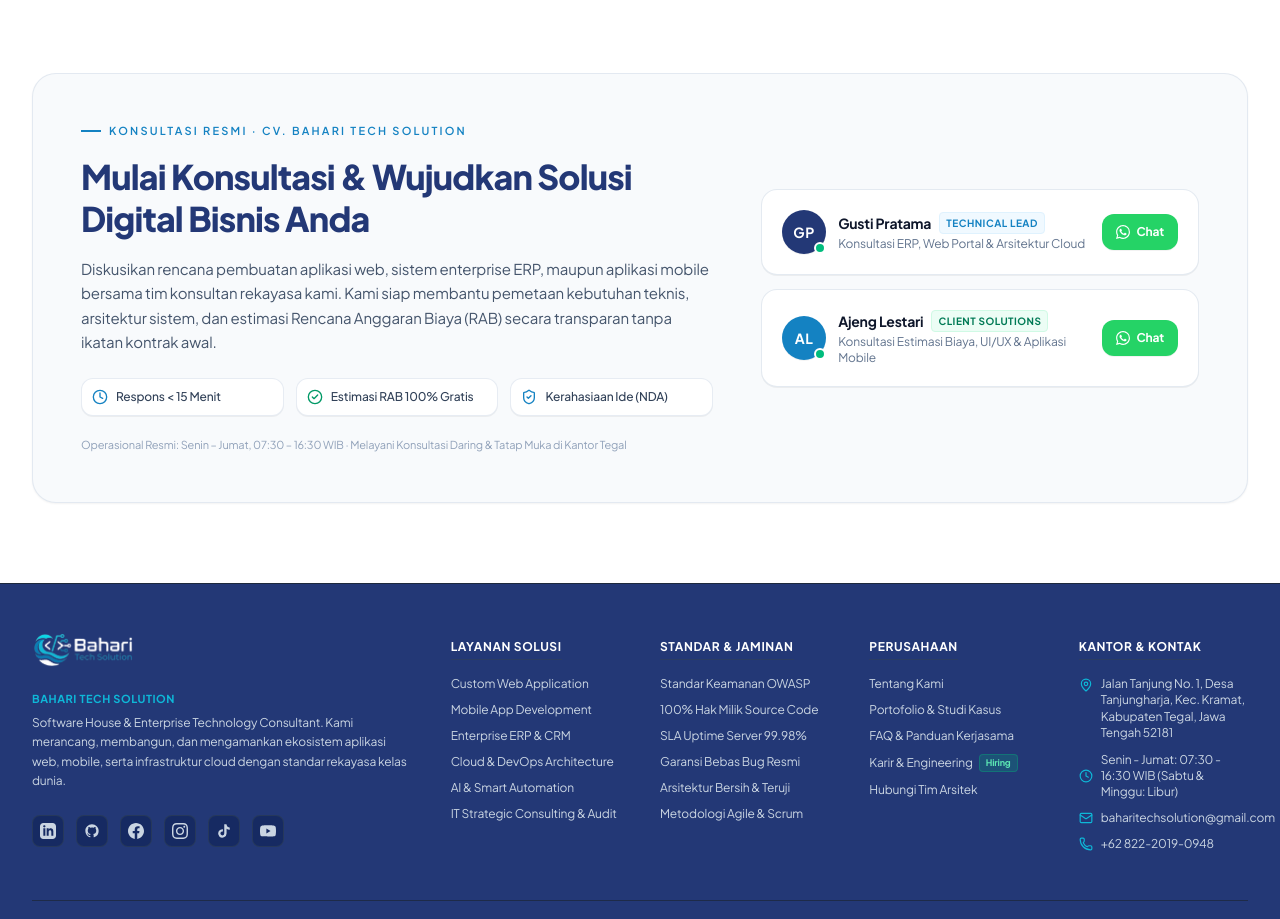
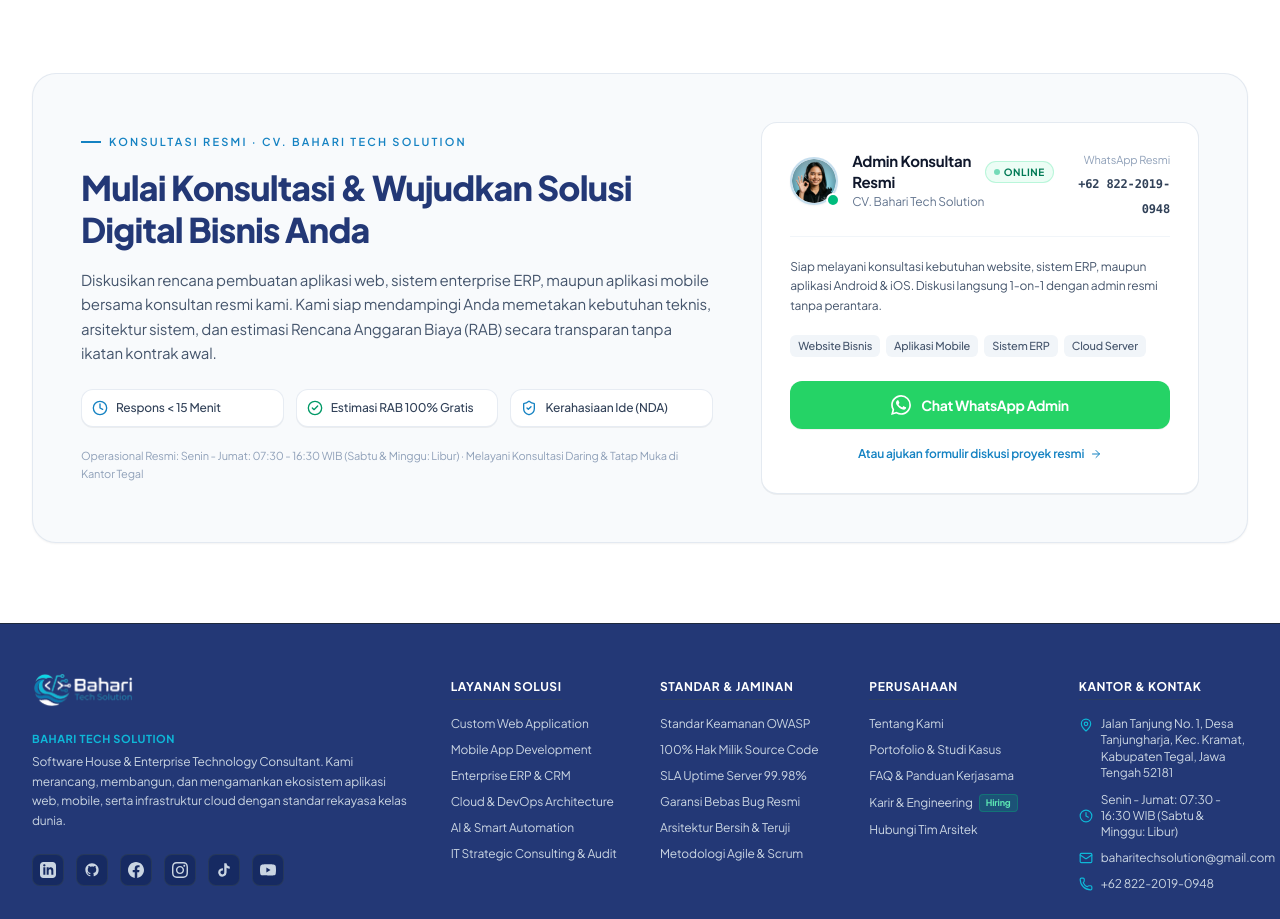
Before and after one commit to baharitechsolution/company-profile, a Next.js app: page / in a window 1280 px wide. Shown: the part 6600-7519 px from the top of the page. Built offline with nearby package versions, Linux system fonts and the light colour scheme; no server answers.

Commit message:
fix(ui): unify consultation CTA to single official admin desk with clean avatar and direct WhatsApp

```diff
--- a/src/components/sections/consultation-cta-banner.tsx
+++ b/src/components/sections/consultation-cta-banner.tsx
@@ -1,11 +1,13 @@
 "use client";
 
 import * as React from "react";
+import Link from "next/link";
+import Image from "next/image";
 import { siteConfig } from "@/config/site";
 import { ScrollReveal } from "@/components/ui/scroll-reveal";
-import { ShieldCheck, Clock, CheckCircle2, MessageSquare, ArrowRight } from "lucide-react";
+import { ShieldCheck, Clock, CheckCircle2, ArrowRight } from "lucide-react";
 
-function WhatsAppIcon({ className = "h-4.5 w-4.5" }: { className?: string }) {
+function WhatsAppIcon({ className = "h-5 w-5" }: { className?: string }) {
   return (
     <svg
       viewBox="0 0 24 24"
@@ -19,12 +21,8 @@ function WhatsAppIcon({ className = "h-4.5 w-4.5" }: { className?: string }) {
 }
 
 export function ConsultationCtaBanner() {
-  const messageGusti = encodeURIComponent(
-    "Halo Mas Gusti (Bahari Tech Solution), saya ingin konsultasi rencana pembuatan arsitektur website / software ERP untuk bisnis saya."
-  );
-
-  const messageAjeng = encodeURIComponent(
-    "Halo Mbak Ajeng (Bahari Tech Solution), saya ingin diskusi estimasi biaya & timeline proyek aplikasi mobile / sistem."
+  const whatsappMessage = encodeURIComponent(
+    "Halo Tim Konsultan Bahari Tech Solution, saya ingin konsultasi mengenai rencana pembuatan website / aplikasi / software untuk bisnis kami."
   );
 
   return (
@@ -53,7 +51,7 @@ export function ConsultationCtaBanner() {
 
                 {/* Deskripsi Manusiawi Tanpa Bahasa Template */}
                 <p className="text-sm sm:text-[15px] text-slate-600 leading-relaxed max-w-2xl">
-                  Diskusikan rencana pembuatan aplikasi web, sistem enterprise ERP, maupun aplikasi mobile bersama tim konsultan rekayasa kami. Kami siap membantu pemetaan kebutuhan teknis, arsitektur sistem, dan estimasi Rencana Anggaran Biaya (RAB) secara transparan tanpa ikatan kontrak awal.
+                  Diskusikan rencana pembuatan aplikasi web, sistem enterprise ERP, maupun aplikasi mobile bersama konsultan resmi kami. Kami siap mendampingi Anda memetakan kebutuhan teknis, arsitektur sistem, dan estimasi Rencana Anggaran Biaya (RAB) secara transparan tanpa ikatan kontrak awal.
                 </p>
 
                 {/* 3 Jaminan Utama Berstandar Mutu (Ikon Lucide Bersih) */}
@@ -73,98 +71,92 @@ export function ConsultationCtaBanner() {
                 </div>
 
                 <div className="pt-1 text-[11px] text-slate-400">
-                  <span>Operasional Resmi: Senin – Jumat, 07:30 – 16:30 WIB · Melayani Konsultasi Daring &amp; Tatap Muka di Kantor Tegal</span>
+                  <span>Operasional Resmi: {siteConfig.contact.hours} · Melayani Konsultasi Daring &amp; Tatap Muka di Kantor Tegal</span>
                 </div>
 
               </div>
 
-              {/* Kolom Kanan (5 Kolom): Meja Konsultan Interaktif (2 Pilihan Jalur WhatsApp Profesional) */}
-              <div className="lg:col-span-5 space-y-3.5">
+              {/* Kolom Kanan (5 Kolom): 1 Meja Admin Konsultan Resmi Tunggal (Konsisten 100% Sesuai Operasional Riil) */}
+              <div className="lg:col-span-5">
+                <div className="rounded-2xl border border-slate-200/90 bg-white p-6 sm:p-7 shadow-2xs hover:border-[#1482C2] hover:shadow-sm transition-all duration-200 space-y-5">
 
-                {/* Kartu Konsultan 1: Mas Gusti (Teknis & ERP) */}
-                <a
-                  href={`https://wa.me/${siteConfig.contact.whatsapp}?text=${messageGusti}`}
-                  target="_blank"
-                  rel="noopener noreferrer"
-                  className="group block rounded-2xl border border-slate-200/90 bg-white p-4 sm:p-5 shadow-2xs hover:border-[#1482C2] hover:shadow-md transition-all duration-200 cursor-pointer"
-                  title="Konsultasi Arsitektur Sistem & ERP dengan Mas Gusti"
-                >
-                  <div className="flex items-center justify-between gap-3">
-                    <div className="flex items-center gap-3">
-                      {/* Avatar Inisial Korporat dengan Status Dot Hijau */}
+                  {/* Profil Admin Resmi Tunggal */}
+                  <div className="flex items-start justify-between gap-3 pb-4 border-b border-slate-100">
+                    <div className="flex items-center gap-3.5">
+                      {/* Foto Avatar Admin Resmi dengan Indikator Online Hijau */}
                       <div className="relative shrink-0">
-                        <div className="h-11 w-11 rounded-full bg-[#233876] text-white flex items-center justify-center font-bold text-sm tracking-wider shadow-2xs">
-                          GP
+                        <div className="h-12 w-12 rounded-full overflow-hidden border-2 border-[#1482C2]/20 shadow-xs bg-slate-100">
+                          <Image
+                            src="/images/cs/consultant-avatar-clean.png"
+                            alt="Admin Konsultan Resmi CV. Bahari Tech Solution"
+                            width={48}
+                            height={48}
+                            className="h-full w-full object-cover object-top"
+                          />
                         </div>
-                        <span className="absolute bottom-0 right-0 h-3 w-3 rounded-full bg-emerald-500 border-2 border-white" aria-hidden="true" />
+                        <span className="absolute -bottom-0.5 -right-0.5 h-3.5 w-3.5 rounded-full bg-emerald-500 border-2 border-white" aria-hidden="true" />
                       </div>
 
-                      {/* Detail Konsultan */}
                       <div>
                         <div className="flex items-center gap-2">
-                          <h3 className="text-sm font-bold text-slate-900 group-hover:text-[#1482C2] transition-colors">
-                            Gusti Pratama
+                          <h3 className="text-[15px] font-bold text-slate-900 leading-snug">
+                            Admin Konsultan Resmi
                           </h3>
-                          <span className="text-[10px] font-bold uppercase tracking-wider px-1.5 py-0.5 rounded bg-sky-50 text-[#1482C2] border border-sky-100">
-                            Technical Lead
+                          <span className="text-[10px] font-bold uppercase tracking-wider px-2 py-0.5 rounded-full bg-emerald-50 text-emerald-700 border border-emerald-200/70 flex items-center gap-1">
+                            <span className="h-1.5 w-1.5 rounded-full bg-emerald-500 animate-pulse" aria-hidden="true" />
+                            Online
                           </span>
                         </div>
                         <p className="text-xs text-slate-500 mt-0.5">
-                          Konsultasi ERP, Web Portal &amp; Arsitektur Cloud
+                          {siteConfig.legalName}
                         </p>
                       </div>
                     </div>
 
-                    {/* Tombol Aksi WhatsApp Hijau Solid */}
-                    <div className="shrink-0 h-9 px-3.5 rounded-xl bg-[#25D366] hover:bg-[#20bd5a] text-white flex items-center gap-1.5 text-xs font-bold shadow-2xs transition-transform group-hover:scale-105">
-                      <WhatsAppIcon className="h-3.5 w-3.5 text-white" />
-                      <span className="hidden sm:inline">Chat</span>
+                    <div className="text-right hidden sm:block">
+                      <span className="text-[11px] text-slate-400 block">WhatsApp Resmi</span>
+                      <span className="text-xs font-mono font-bold text-slate-700">{siteConfig.contact.phone}</span>
                     </div>
                   </div>
-                </a>
 
-                {/* Kartu Konsultan 2: Mbak Ajeng (Estimasi Biaya & Mobile App) */}
-                <a
-                  href={`https://wa.me/${siteConfig.contact.whatsapp}?text=${messageAjeng}`}
-                  target="_blank"
-                  rel="noopener noreferrer"
-                  className="group block rounded-2xl border border-slate-200/90 bg-white p-4 sm:p-5 shadow-2xs hover:border-[#1482C2] hover:shadow-md transition-all duration-200 cursor-pointer"
-                  title="Konsultasi Estimasi Biaya & Mobile App dengan Mbak Ajeng"
-                >
-                  <div className="flex items-center justify-between gap-3">
-                    <div className="flex items-center gap-3">
-                      {/* Avatar Inisial Korporat dengan Status Dot Hijau */}
-                      <div className="relative shrink-0">
-                        <div className="h-11 w-11 rounded-full bg-[#1482C2] text-white flex items-center justify-center font-bold text-sm tracking-wider shadow-2xs">
-                          AL
-                        </div>
-                        <span className="absolute bottom-0 right-0 h-3 w-3 rounded-full bg-emerald-500 border-2 border-white" aria-hidden="true" />
-                      </div>
+                  {/* Keterangan Layanan Konsultasi */}
+                  <p className="text-xs text-slate-600 leading-relaxed">
+                    Siap melayani konsultasi kebutuhan website, sistem ERP, maupun aplikasi Android &amp; iOS. Diskusi langsung 1-on-1 dengan admin resmi tanpa perantara.
+                  </p>
 
-                      {/* Detail Konsultan */}
-                      <div>
-                        <div className="flex items-center gap-2">
-                          <h3 className="text-sm font-bold text-slate-900 group-hover:text-[#1482C2] transition-colors">
-                            Ajeng Lestari
-                          </h3>
-                          <span className="text-[10px] font-bold uppercase tracking-wider px-1.5 py-0.5 rounded bg-emerald-50 text-emerald-700 border border-emerald-100">
-                            Client Solutions
-                          </span>
-                        </div>
-                        <p className="text-xs text-slate-500 mt-0.5">
-                          Konsultasi Estimasi Biaya, UI/UX &amp; Aplikasi Mobile
-                        </p>
-                      </div>
-                    </div>
+                  {/* Topik Konsultasi Populer */}
+                  <div className="flex flex-wrap gap-1.5 text-[11px]">
+                    <span className="px-2 py-0.5 rounded-md bg-slate-100 text-slate-600 font-medium">Website Bisnis</span>
+                    <span className="px-2 py-0.5 rounded-md bg-slate-100 text-slate-600 font-medium">Aplikasi Mobile</span>
+                    <span className="px-2 py-0.5 rounded-md bg-slate-100 text-slate-600 font-medium">Sistem ERP</span>
+                    <span className="px-2 py-0.5 rounded-md bg-slate-100 text-slate-600 font-medium">Cloud Server</span>
+                  </div>
 
-                    {/* Tombol Aksi WhatsApp Hijau Solid */}
-                    <div className="shrink-0 h-9 px-3.5 rounded-xl bg-[#25D366] hover:bg-[#20bd5a] text-white flex items-center gap-1.5 text-xs font-bold shadow-2xs transition-transform group-hover:scale-105">
-                      <WhatsAppIcon className="h-3.5 w-3.5 text-white" />
-                      <span className="hidden sm:inline">Chat</span>
+                  {/* Tombol Aksi Utama: Chat WhatsApp Admin Tunggal */}
+                  <div className="pt-1 space-y-2.5">
+                    <a
+                      href={`https://wa.me/${siteConfig.contact.whatsapp}?text=${whatsappMessage}`}
+                      target="_blank"
+                      rel="noopener noreferrer"
+                      className="w-full inline-flex items-center justify-center gap-2.5 py-3.5 px-5 rounded-xl bg-[#25D366] hover:bg-[#20bd5a] text-white font-bold text-sm tracking-tight shadow-2xs transition-all duration-200 hover:-translate-y-0.5 active:translate-y-0 cursor-pointer"
+                      aria-label="Konsultasi langsung via WhatsApp dengan Admin Bahari Tech Solution"
+                    >
+                      <WhatsAppIcon className="h-5 w-5 text-white shrink-0" />
+                      <span>Chat WhatsApp Admin</span>
+                    </a>
+
+                    <div className="text-center">
+                      <Link
+                        href="/kontak"
+                        className="inline-flex items-center gap-1.5 text-xs font-semibold text-[#1482C2] hover:text-[#0E6496] transition-colors"
+                      >
+                        <span>Atau ajukan formulir diskusi proyek resmi</span>
+                        <ArrowRight className="h-3 w-3" />
+                      </Link>
                     </div>
                   </div>
-                </a>
 
+                </div>
               </div>
 
             </div>
```
Also changed, not shown: public/images/cs/consultant-avatar-clean.png (added).
